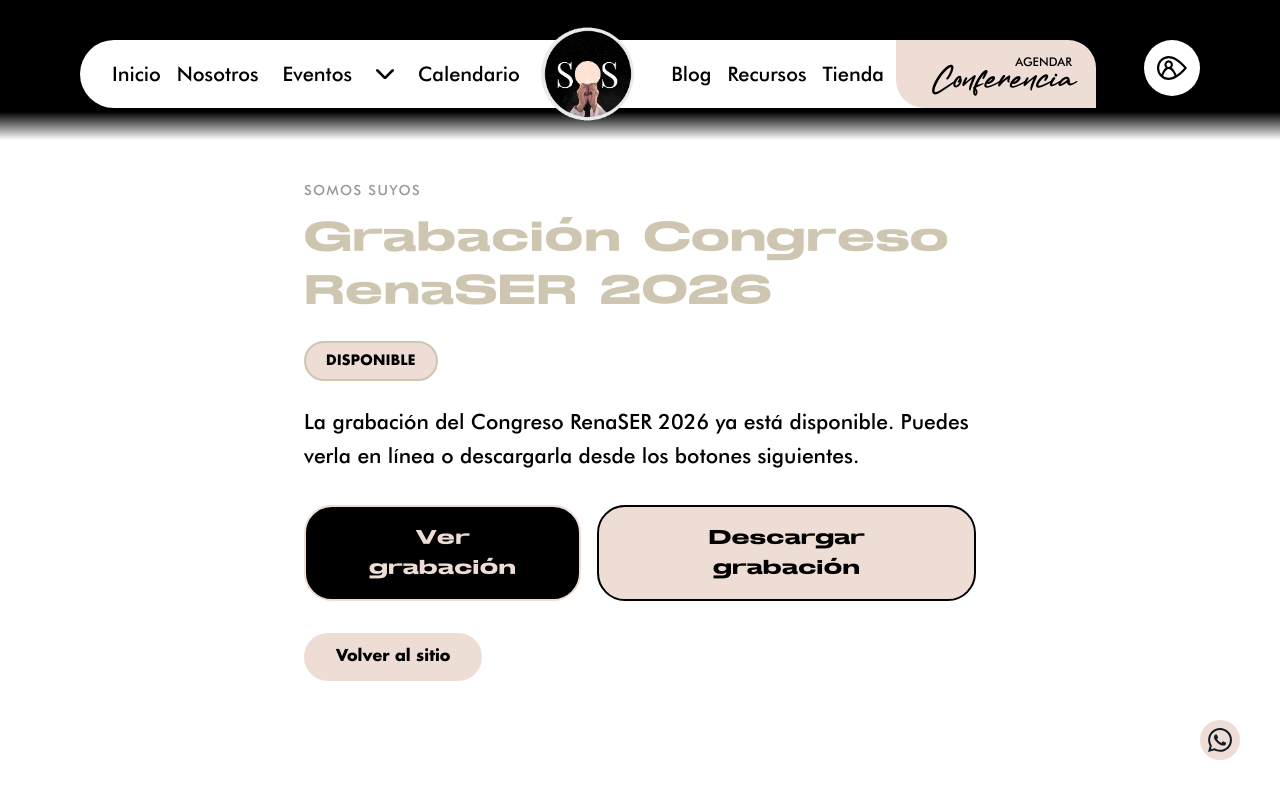
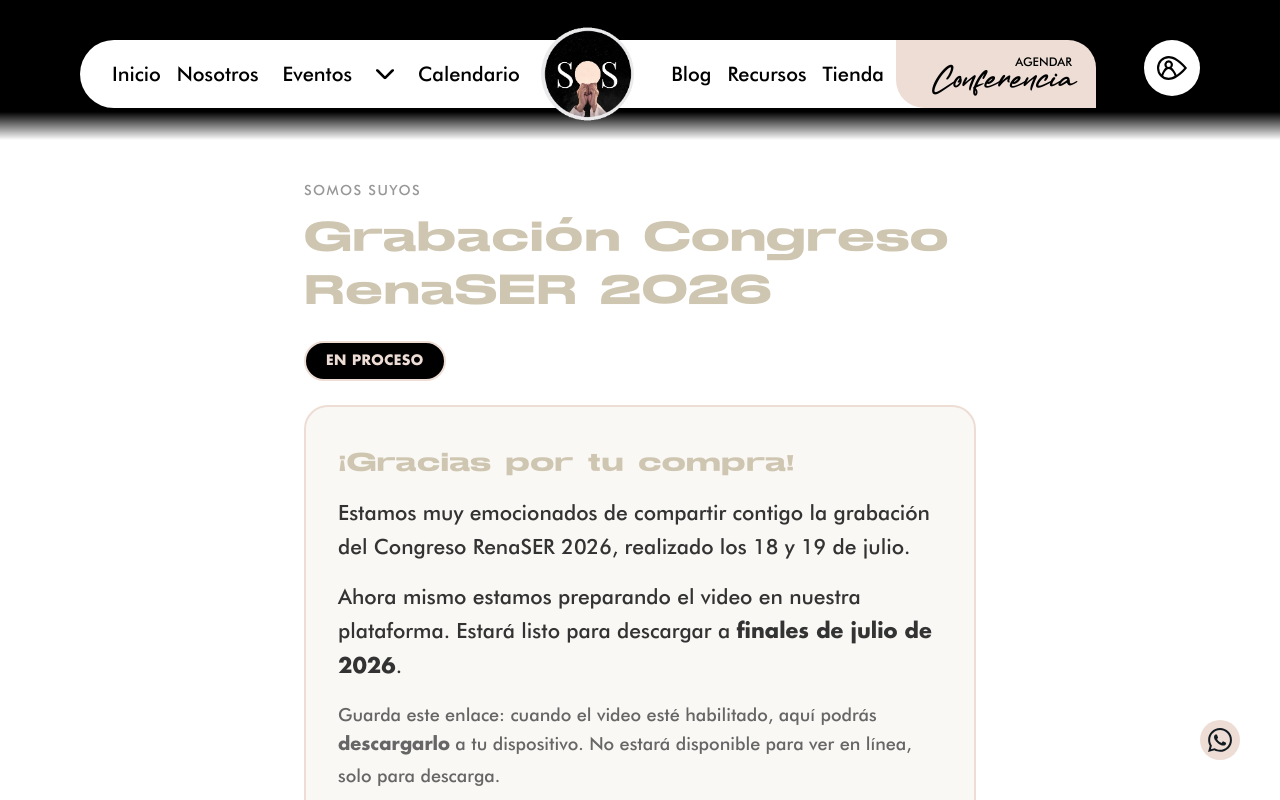
Before and after one commit to somossuyos/somossuyos-somossuyos-web, a Next.js app: page /acceso/renaser-2026 in a window 1280 px wide. Shown: the top 800 px of the page. Built offline with nearby package versions, Linux system fonts and the light colour scheme; no server answers.

Commit message:
fix: show RenaSER access page as in-process until late July
Co-authored-by: Cursor <cursoragent@cursor.com>

```diff
--- a/pages/acceso/renaser-2026.tsx
+++ b/pages/acceso/renaser-2026.tsx
@@ -2,13 +2,16 @@ import Head from 'next/head';
 import Link from 'next/link';
 
 /**
- * Página pública de acceso a la grabación RenaSER 2026.
- *
- * Seguridad (v1): enlace común para todos los compradores — sin tokens ni login.
- * Una fase futura podría emitir enlaces únicos por compra vía webhook/metadata Wompi.
+ * Página de acceso a la grabación RenaSER 2026 (enlace enviado tras compra Wompi).
+ * El video se habilita a finales de julio de 2026; hasta entonces muestra estado "en proceso".
  */
 const RENASER_VIDEO_URL = process.env.NEXT_PUBLIC_RENASER_VIDEO_URL?.trim() || '';
-const isVideoAvailable = RENASER_VIDEO_URL.length > 0;
+
+/** Disponible desde finales de julio 2026 (zona Colombia). */
+const RENASER_VIDEO_RELEASE_AT = new Date('2026-08-01T05:00:00.000Z');
+
+const isVideoAvailable =
+  RENASER_VIDEO_URL.length > 0 && Date.now() >= RENASER_VIDEO_RELEASE_AT.getTime();
 
 const Renaser2026AccessPage = () => {
   return (
@@ -17,7 +20,7 @@ const Renaser2026AccessPage = () => {
         <title>Grabación Congreso RenaSER 2026 — Somos Suyos</title>
         <meta
           name="description"
-          content="Acceso digital a la grabación del Congreso RenaSER 2026."
+          content="Tu acceso a la grabación del Congreso RenaSER 2026."
         />
       </Head>
       <div className="min-h-screen bg-white text-black pt-[120px] sm:pt-[180px] pb-16 px-4 sm:px-8">
@@ -32,36 +35,47 @@ const Renaser2026AccessPage = () => {
           {!isVideoAvailable ? (
             <>
               <span className="inline-block mb-6 rounded-full border-2 border-pale-skin bg-black px-5 py-2 font-futura text-sm font-bold uppercase tracking-wide text-pale-skin">
-                Próximamente disponible
+                En proceso
               </span>
-              <p className="font-futura text-[18px] sm:text-[21px] leading-relaxed mb-8">
-                Gracias por tu compra. La grabación del Congreso RenaSER 2026 estará disponible a
-                finales de julio de 2026. Guarda este enlace para acceder cuando el contenido sea
-                habilitado.
-              </p>
+
+              <div className="rounded-[24px] border-2 border-pale-skin bg-[#faf8f5] px-6 py-8 sm:px-8 sm:py-10 mb-8">
+                <p className="font-stretch-pro text-[22px] sm:text-[26px] leading-tight text-gold mb-4">
+                  ¡Gracias por tu compra!
+                </p>
+                <p className="font-futura text-[18px] sm:text-[21px] leading-relaxed text-[#333] mb-4">
+                  Estamos muy emocionados de compartir contigo la grabación del Congreso RenaSER
+                  2026, realizado los 18 y 19 de julio.
+                </p>
+                <p className="font-futura text-[18px] sm:text-[21px] leading-relaxed text-[#333] mb-4">
+                  Ahora mismo estamos preparando el video en nuestra plataforma. Estará listo para
+                  descargar a <strong>finales de julio de 2026</strong>.
+                </p>
+                <p className="font-futura text-[16px] sm:text-[18px] leading-relaxed text-[#666]">
+                  Guarda este enlace: cuando el video esté habilitado, aquí podrás{' '}
+                  <strong>descargarlo</strong> a tu dispositivo. No estará disponible para ver en
+                  línea, solo para descarga.
+                </p>
+              </div>
             </>
           ) : (
             <>
               <span className="inline-block mb-6 rounded-full border-2 border-gold bg-pale-skin px-5 py-2 font-futura text-sm font-bold uppercase tracking-wide text-black">
-                Disponible
+                Listo para descargar
               </span>
-              <p className="font-futura text-[18px] sm:text-[21px] leading-relaxed mb-8">
-                La grabación del Congreso RenaSER 2026 ya está disponible. Puedes verla en línea o
-                descargarla desde los botones siguientes.
-              </p>
-              <div className="flex flex-col sm:flex-row gap-4 mb-8">
-                <a
-                  href={RENASER_VIDEO_URL}
-                  target="_blank"
-                  rel="noopener noreferrer"
-                  className="inline-block text-center rounded-[28px] border-2 border-pale-skin bg-black px-8 py-4 font-stretch-pro text-[18px] sm:text-[20px] text-pale-skin"
-                >
-                  Ver grabación
-                </a>
+
+              <div className="rounded-[24px] border-2 border-pale-skin bg-[#faf8f5] px-6 py-8 sm:px-8 sm:py-10 mb-8">
+                <p className="font-stretch-pro text-[22px] sm:text-[26px] leading-tight text-gold mb-4">
+                  ¡Ya está listo!
+                </p>
+                <p className="font-futura text-[18px] sm:text-[21px] leading-relaxed text-[#333] mb-6">
+                  La grabación del Congreso RenaSER 2026 ya está disponible. Estamos felices de que
+                  formes parte de esta experiencia. Descárgala y guárdala en tu dispositivo — no
+                  está habilitada la reproducción en línea.
+                </p>
                 <a
                   href={RENASER_VIDEO_URL}
                   download
-                  className="inline-block text-center rounded-[28px] border-2 border-black bg-pale-skin px-8 py-4 font-stretch-pro text-[18px] sm:text-[20px] text-black"
+                  className="inline-block text-center rounded-[28px] border-2 border-pale-skin bg-black px-8 py-4 font-stretch-pro text-[18px] sm:text-[20px] text-pale-skin transition-opacity hover:opacity-90"
                 >
                   Descargar grabación
                 </a>
--- a/src/lib/email/sendOrderConfirmation.ts
+++ b/src/lib/email/sendOrderConfirmation.ts
@@ -148,13 +148,16 @@ function buildRenaserRecordingHtml(props: {
             <td style="padding:24px 32px 8px 32px;font-size:16px;line-height:1.65;color:#374151;font-family:-apple-system,BlinkMacSystemFont,'Segoe UI',Roboto,sans-serif;">
               <p style="margin:0 0 16px 0;">Hola${safeName ? ` <strong>${safeName}</strong>` : ''},</p>
               <p style="margin:0 0 16px 0;">
-                Gracias por comprar la grabación del Congreso RenaSER 2026.
+                ¡Gracias por comprar la grabación del Congreso RenaSER 2026! Estamos muy
+                emocionados de compartirla contigo.
               </p>
               <p style="margin:0 0 16px 0;">
-                El contenido estará disponible a finales de julio de 2026.
+                Ahora mismo estamos preparando el video en nuestra plataforma. Estará listo para
+                descargar a finales de julio de 2026.
               </p>
               <p style="margin:0 0 20px 0;">
-                Guarda este enlace, ya que allí podrás acceder y descargar la grabación cuando sea habilitada:
+                Guarda este enlace permanente. Cuando el video esté habilitado, podrás descargarlo
+                desde ahí (no estará disponible para ver en línea, solo para descarga):
               </p>
               <p style="margin:0 0 24px 0;word-break:break-all;font-size:15px;">
                 <a href="${safeUrl}" style="color:#2563eb;">${safeUrl}</a>
@@ -181,11 +184,11 @@ function buildRenaserRecordingText(props: {
   return [
     greeting,
     '',
-    'Gracias por comprar la grabación del Congreso RenaSER 2026.',
+    '¡Gracias por comprar la grabación del Congreso RenaSER 2026! Estamos muy emocionados de compartirla contigo.',
     '',
-    'El contenido estará disponible a finales de julio de 2026.',
+    'Ahora mismo estamos preparando el video en nuestra plataforma. Estará listo para descargar a finales de julio de 2026.',
     '',
-    'Guarda este enlace, ya que allí podrás acceder y descargar la grabación cuando sea habilitada:',
+    'Guarda este enlace permanente. Cuando el video esté habilitado, podrás descargarlo desde ahí (no estará disponible para ver en línea, solo para descarga):',
     '',
     props.accessUrl,
     '',
```
